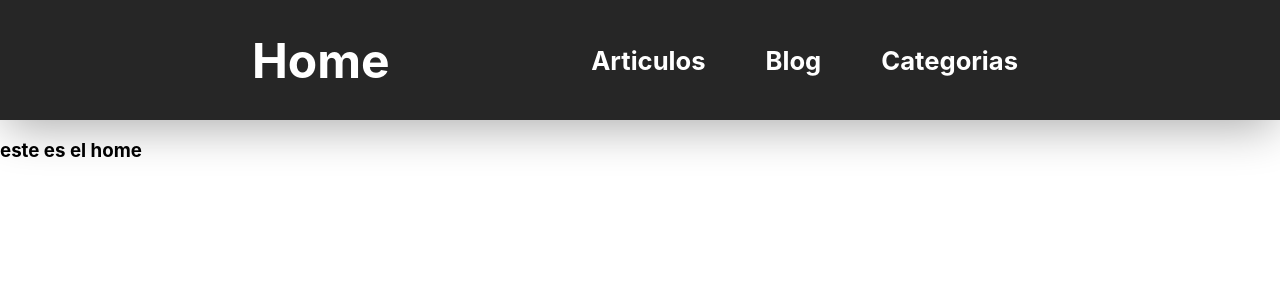
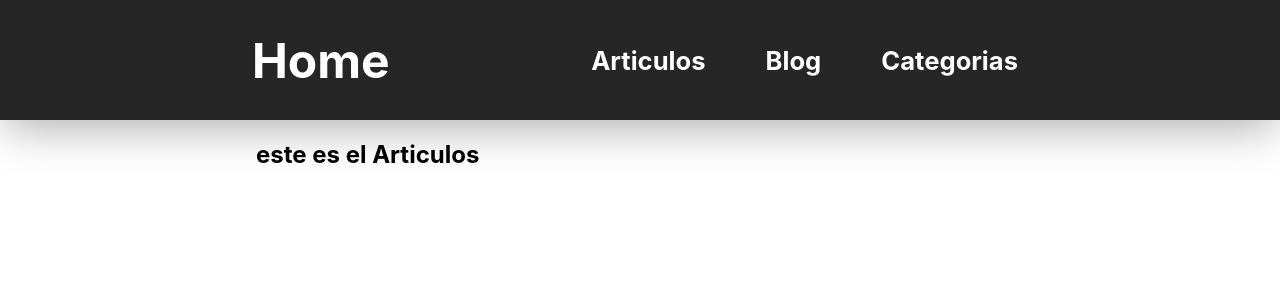
Before and after one commit to todoparaelstreaming/todoparaelstreaming, a React (Create React App) app: page /articulos in a window 1280 px wide. Shown: the top 300 px of the page. Built offline with nearby package versions, Linux system fonts and the light colour scheme.

Commit message:
se resolvio problema con las rutas

```diff
--- a/src/App.js
+++ b/src/App.js
@@ -5,17 +5,17 @@ import {
   Switch
 } from 'react-router-dom'
 import NavBar from './components/NavBar'
-import Articulos from './pages/Articulos.js'
-import Home from './pages/Home.js'
-import Categorias from './pages/Categorias.js'
-import Blogs from './pages/Blogs.js'
+import Articulos from './pages/Articulos'
+import Home from './pages/Home'
+import Categorias from './pages/Categorias'
+import Blogs from './pages/Blogs'
 
 function App() {
   return (
       <BrowserRouter>
         <NavBar />
-        <Switch>
-          <Route path="/" component={Home} >
+          <div className="app-container">
+            <Route exact path="/">
               <Home />
             </Route>
             <Route exact path="/categorias">
@@ -27,7 +27,7 @@ function App() {
             <Route exact path="/blogs-y-tutoriales">
               <Blogs />
             </Route>
-        </Switch>
+          </div>
       </BrowserRouter>
   );
 }
--- a/src/index.css
+++ b/src/index.css
@@ -12,3 +12,8 @@ code {
   font-family: source-code-pro, Menlo, Monaco, Consolas, 'Courier New',
     monospace;
 }
+
+.app-container {
+  max-width: 60%;
+  margin: auto;
+}
--- a/src/pages/Articulos.js
+++ b/src/pages/Articulos.js
@@ -1,14 +1,12 @@
 import React from 'react'
 import { BrowserRouter as Router, Link } from 'react-router-dom'
 
-function Categorias() {
+function Articulos() {
     return(
-        <Router>
-            <h3>
-                este es el Categorias
-            </h3>
-        </Router>
+        <h2>
+            este es el Articulos
+        </h2>
     )
 }
 
-export default Categorias
+export default Articulos;
--- a/src/pages/Blogs.js
+++ b/src/pages/Blogs.js
@@ -3,10 +3,10 @@ import { BrowserRouter as Router, Link } from 'react-router-dom'
 
 function Blogs() {
     return(
-        <h3>
+        <h1>
             este es el Blogs
-        </h3>
+        </h1>
     )
 }
 
-export default Blogs
+export default Blogs;
--- a/src/pages/Categorias.js
+++ b/src/pages/Categorias.js
@@ -3,10 +3,10 @@ import { BrowserRouter as Router, Link } from 'react-router-dom'
 
 function Categorias() {
     return(
-        <h3>
+        <h4>
             este es el Categorias
-        </h3>
+        </h4>
     )
 }
 
-export default Categorias
+export default Categorias;
--- a/src/pages/Home.js
+++ b/src/pages/Home.js
@@ -4,9 +4,9 @@ import { BrowserRouter as Router, Link } from 'react-router-dom'
 function Home() {
     return(
         <h3>
-            este es el home
+            sin nada home
         </h3>
     )
 }
 
-export default Home
+export default Home;
```
Lines whose indentation alone changed are shown as unchanged.
